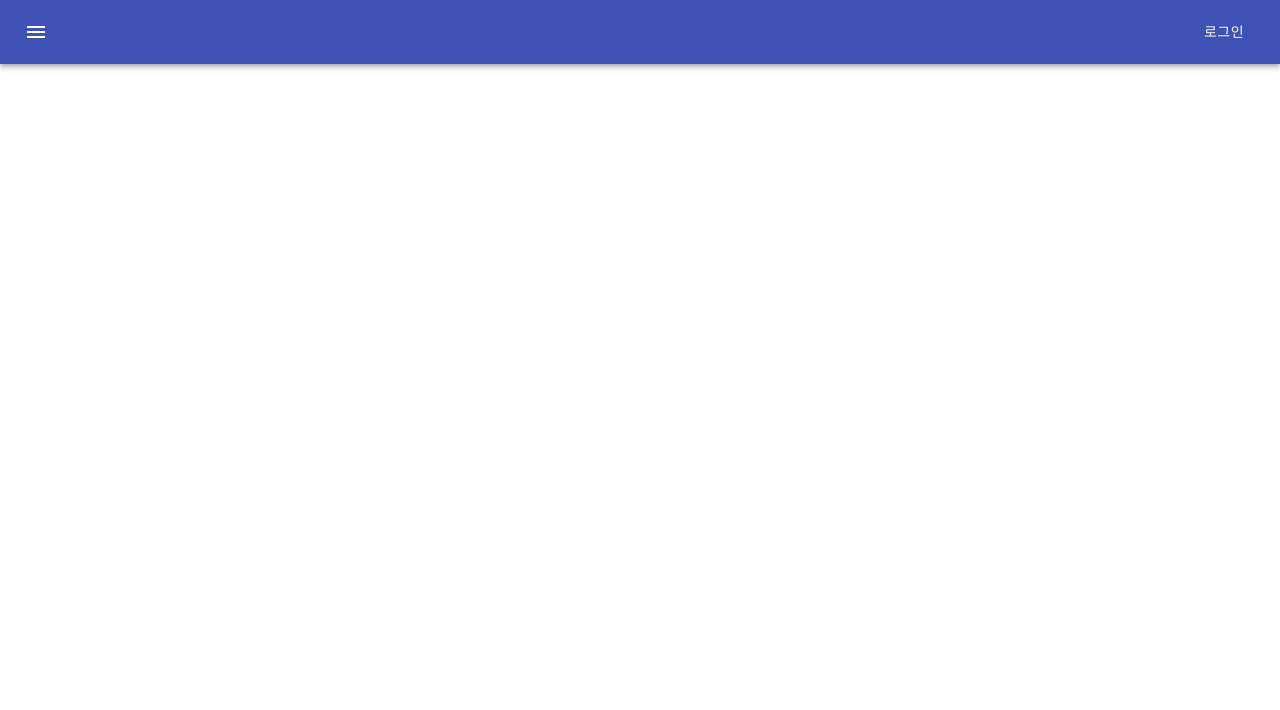
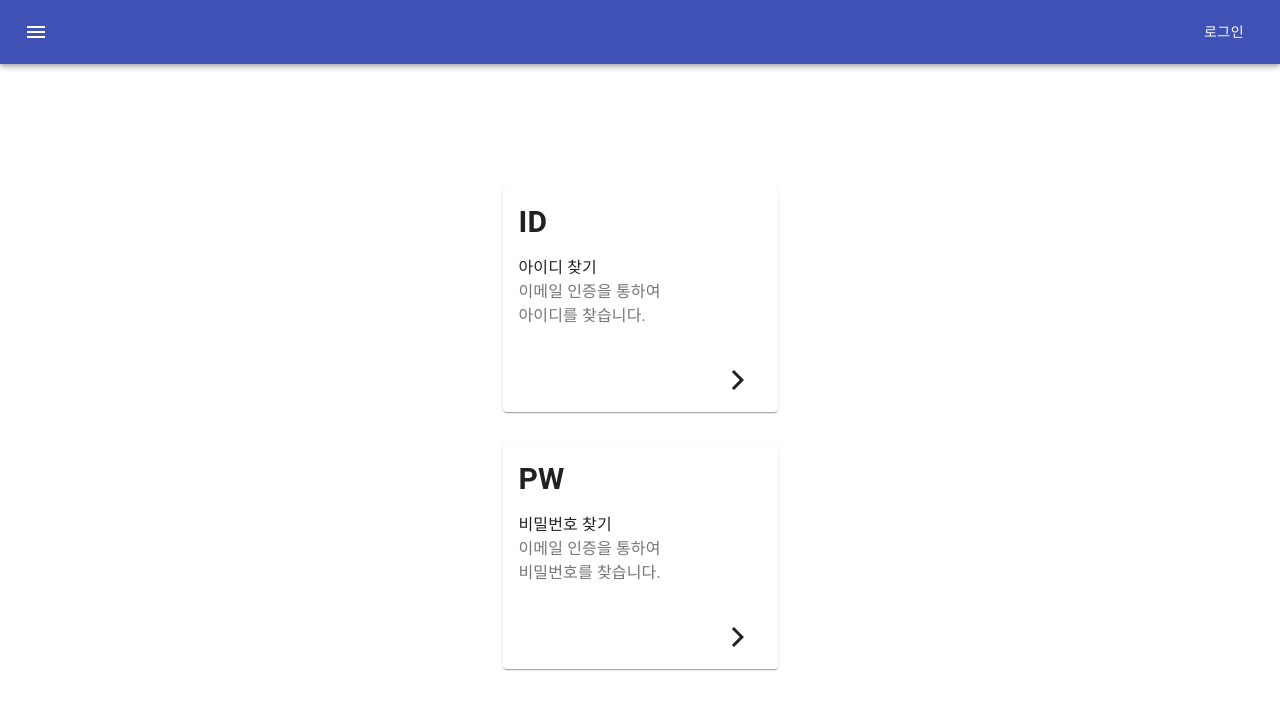
Before and after one commit to mayRhee218/Shake-Up, a React (Create React App) app in the folder FE/: page /find in a window 1280 px wide. Before the commit this address had no page. Shown: the top 710 px of the page. Built offline with nearby package versions, Linux system fonts and the light colour scheme.

Commit message:
아이디찾기 페이지 완료

```diff
--- a/FE/src/App.js
+++ b/FE/src/App.js
@@ -10,8 +10,11 @@ import {
 import MainPage from './components/views/contents/dandda/dandda';
 import LoginPage from './components/views/login/Login';
 import SignUp from './components/views/Signup/Signup';
+import JoinEnd from './components/views/Signup/JoinEnd';
 import Navbar from './components/views/bar/Navbar';
-import JoinEnd from './components/views/Signup/JoinEnd';
+import Find from './components/views/find/Find';
+import FindId from './components/views/find/FindId';
+import FindPassword from './components/views/find/FindPassword';
 
 function App() {
   return (
@@ -20,8 +23,11 @@ function App() {
       <Routes>
         <Route exact={true} path="/" element={<MainPage/>} />
         <Route exact={true} path="/login" element={<LoginPage/>} />
+        <Route exact={true} path="/find" element={<Find/>} />
+        <Route exact={true} path="/find_id" element={<FindId/>} />
+        <Route exact={true} path="/find_password" element={<FindPassword/>} />
+        <Route exact={true} path="/signup" element={<SignUp/>} />
         <Route exact={true} path="/joinend" element={<JoinEnd/>} />
-        <Route exact={true} path="/signup" element={<SignUp/>} />
       </Routes>
     </BrowserRouter>
   );
--- a/FE/src/components/views/find/Find.js
+++ b/FE/src/components/views/find/Find.js
@@ -1,48 +1,100 @@
 import React from 'react';
 import { makeStyles } from '@material-ui/core/styles';
-import Paper from '@material-ui/core/Paper';
-import Grid from '@material-ui/core/Grid';
+import { Link } from 'react-router-dom'
+import Card from '@material-ui/core/Card';
+import CardActions from '@material-ui/core/CardActions';
+import CardContent from '@material-ui/core/CardContent';
+import Button from '@material-ui/core/Button';
+import Typography from '@material-ui/core/Typography';
+import ArrowForwardIosIcon from '@material-ui/icons/ArrowForwardIos';
 
-    const useStyles = makeStyles((theme) => ({
-      root: {
-        flexGrow: 1,
-      },
-      paper: {
-        padding: theme.spacing(2),
-        textAlign: 'center',
-        color: theme.palette.text.secondary,
-      },
-    }));
+const useStyles = makeStyles({
+  root: {
+    minWidth: 275,
+    marginBottom:'2rem',
+    width:'85%'
+  },
+  bullet: {
+    display: 'inline-block',
+    margin: '0 2px',
+    transform: 'scale(0.8)',
+  },
+  title: {
+    fontSize: 30,
+    fontWeight:'bold'
+  },
+  pos: {
+    marginBottom: 12,
+  },
+});
 
-  function Find(props) {
-    const classes = useStyles();
+function SimpleCard1() {
+  const classes = useStyles();
+  return (
+    <Card className={classes.root}>
+      <CardContent>
+        <Typography className={classes.title} variant="h4" component="h2" style={{ marginBottom:'1rem' }}>
+          ID
+        </Typography>
+        <Typography variant="body1" component="p">
+          아이디 찾기
+        </Typography>
+        <Typography className={classes.pos} color="textSecondary">
+        이메일 인증을 통하여<br/>
+        아이디를 찾습니다.
+        </Typography>
+      </CardContent>
+      <div style={{
+          display: 'flex', flexDirection:'row-reverse', justifyContent: 'end'
+       }}>
+        <Link to={'/find_id'}>
+          <CardActions>
+            <Button size="small" style={{ marginBottom:'0.5rem' }}><ArrowForwardIosIcon/></Button>
+          </CardActions>
+        </Link>
+      </div>
+    </Card>
+  );
+}
+function SimpleCard2() {
+  const classes = useStyles();
+  return (
+    <Card className={classes.root}>
+      <CardContent>
+        <Typography className={classes.title} variant="h4" component="h2" style={{ marginBottom:'1rem' }}>
+          PW
+        </Typography>
+        <Typography variant="body1" component="p">
+          비밀번호 찾기
+        </Typography>
+        <Typography className={classes.pos} color="textSecondary">
+        이메일 인증을 통하여<br/>
+        비밀번호를 찾습니다.
+        </Typography>
+      </CardContent>
+      <div style={{
+          display: 'flex', flexDirection:'row-reverse', justifyContent: 'end'
+       }}>
+        <Link to={'/find_password'}>
+          <CardActions>
+            <Button size="small" style={{ marginBottom:'0.5rem' }}><ArrowForwardIosIcon/></Button>
+          </CardActions>
+        </Link>
+      </div>
+    </Card>
+  );
+}
 
-    return (
-      <div className={classes.root}>
-        <Grid container spacing={3}>
-          <Grid item xs={12}>
-            <Paper className={classes.paper}>xs=12</Paper>
-          </Grid>
-          <Grid item xs={6}>
-            <Paper className={classes.paper}>xs=6</Paper>
-          </Grid>
-          <Grid item xs={6}>
-            <Paper className={classes.paper}>xs=6</Paper>
-          </Grid>
-          <Grid item xs={3}>
-            <Paper className={classes.paper}>xs=3</Paper>
-          </Grid>
-          <Grid item xs={3}>
-            <Paper className={classes.paper}>xs=3</Paper>
-          </Grid>
-          <Grid item xs={3}>
-            <Paper className={classes.paper}>xs=3</Paper>
-          </Grid>
-          <Grid item xs={3}>
-            <Paper className={classes.paper}>xs=3</Paper>
-          </Grid>
-        </Grid>
-      </div>
+function Find(props) {
+  return (
+    <div style={{
+      display: 'flex', justifyContent: 'center', alignItems: 'center'
+      , width: '100%', height:'95vh'}}>
+    <div style={{ display: 'flex', flexDirection: 'column' }}>
+      <SimpleCard1/>
+      <SimpleCard2/>
+    </div>
+  </div>
   );
 }
 
--- a/FE/src/components/views/find/FindId.js
+++ b/FE/src/components/views/find/FindId.js
@@ -1,10 +1,69 @@
-import React from 'react';
+import React, { useState } from 'react';
+import { Link } from "react-router-dom";
+import TextField from '@material-ui/core/TextField';
+import Button from '@material-ui/core/Button';
+import { makeStyles } from '@material-ui/core/styles';
+
+const useStyles = makeStyles((theme) => ({
+  root: {
+    '& > *': {
+      margin: theme.spacing(1),
+    },
+  },
+}));
 
 function FindId(props) {
+  const [Email, setEmail] = useState("")
+  const [EmailError, setEmailError] = useState("")
+
+  const onEmailHandler = (event) => {
+    setEmailError("")
+    setEmail(event.currentTarget.value)
+    if (Email !="" && !isEmail(Email)) {
+        setEmailError("이메일을 형식에 맞게 작성해주세요.")
+    }
+  }
+  const isEmail = (Email) => {
+    const emailRegex = /^[0-9a-zA-Z]([-_\.]?[0-9a-zA-Z])*@[0-9a-zA-Z]([-_\.]?[0-9a-zA-Z])*\.[a-zA-Z]{2,3}$/
+    return emailRegex.test(Email);
+  };
+
+  const onSubmitHandler = (event) => {
+    event.preventDefault();
+
+    if (Email === "") {
+        setEmailError("이메일을 입력해야 합니다.")
+    }
+
+    if (isEmail(Email)) {
+        console.log('이메일 정보')
+        console.log('Email', Email)
+    }
+  }
+
+  const findEmail = () => {
+    //axios로 찾기
+    // 이메일 일치하면 해당 이메일에 대한 id 반환
+    // 틀리면 setEmailError("회원정보에 등록된 이메일이 아닙니다.")
+  }
+
+  const classes = useStyles();
+
   return (
-    <div>
+    <div style={{
+      display: 'flex', justifyContent: 'center', alignItems: 'center'
+      , width: '100%', height:'95vh'}}>
+      <form style={{ display: 'flex', flexDirection: 'column' }}
+            onSubmit={onSubmitHandler} className={classes.root} autoComplete='off'>
 
-    </div>
+        <h2>아이디 찾기</h2>
+        <TextField id="standard-basic-email" label="이메일을 입력해주세요" onChange={onEmailHandler} helperText={EmailError} autoCapitalize='off' />
+        <br/>
+        <Button style={{ width: '100%'}} variant="contained" color="primary" type="button" disabled={Email===""} onClick={findEmail}>
+            아이디 찾기
+        </Button>
+      </form>
+  </div>
   );
 }
 
```
